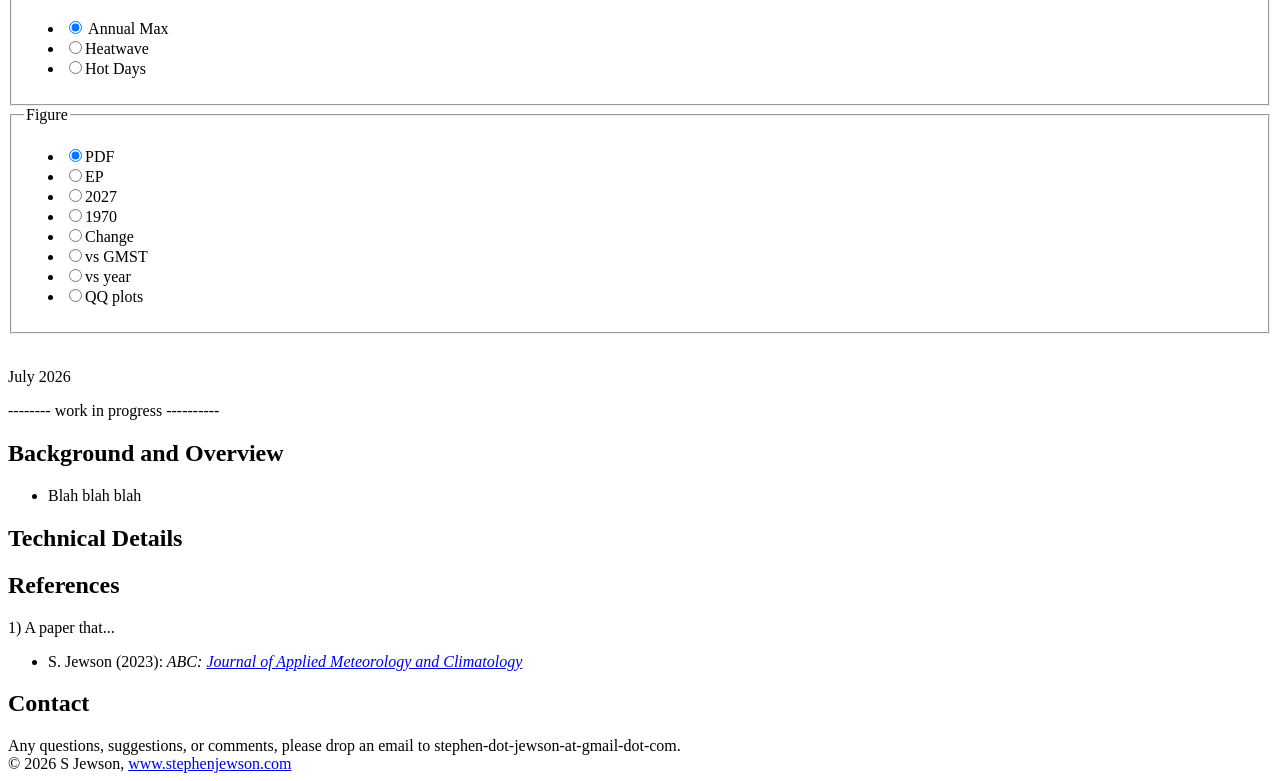
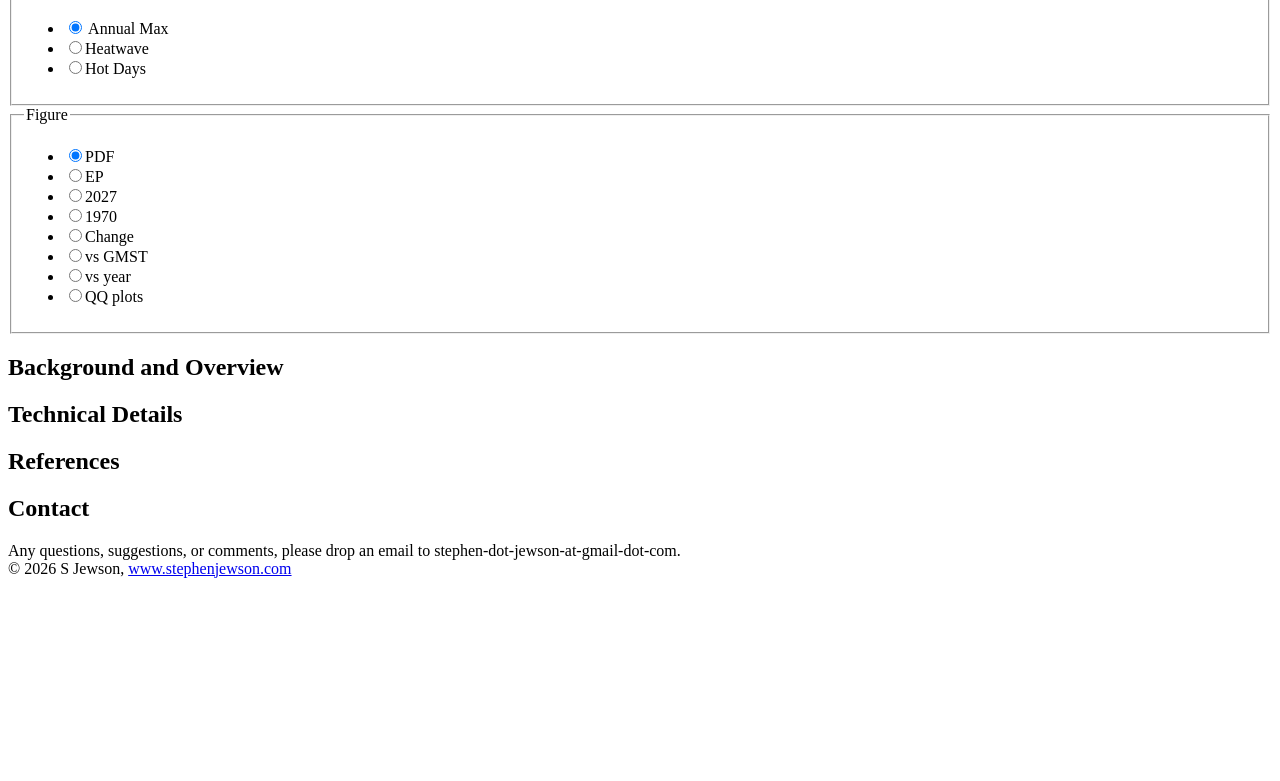
Before and after one commit to stephenjewson/heatwaverisk, a website: page src/index.ejs in a window 1280 px wide. Shown: the part 524-1305 px from the top of the page. After the commit the page ends 1110 px from the top, so only its background shows below. Drawn offline with nearby package versions, Linux system fonts and the light colour scheme; files that its build step writes are made by us from their sources; a web font is replaced by a local one.

Commit message:
Remove text

```diff
--- a/src/index.ejs
+++ b/src/index.ejs
@@ -105,13 +105,7 @@
 			</form>
 
 			<section id="background">
-				<br />
-				<p>July 2026</p>
-				<p>-------- work in progress ----------</p>
 				<h2>Background and Overview</h2>
-				<ul>
-					<li>Blah blah blah</li>
-				</ul>
 			</section>
 
 			<section id="technical">
@@ -120,21 +114,6 @@
 
 			<section id="references">
 				<h2>References</h2>
-
-				1) A paper that...
-				<ul>
-					<li>
-						S. Jewson (2023):<cite>
-							ABC:
-							<a
-								href="https://doi.org/10.1175/JAMC-D-23-0087.1"
-								target="_blank"
-							>
-								Journal of Applied Meteorology and Climatology
-							</a>
-						</cite>
-					</li>
-				</ul>
 			</section>
 
 			<section id="contact">
```
